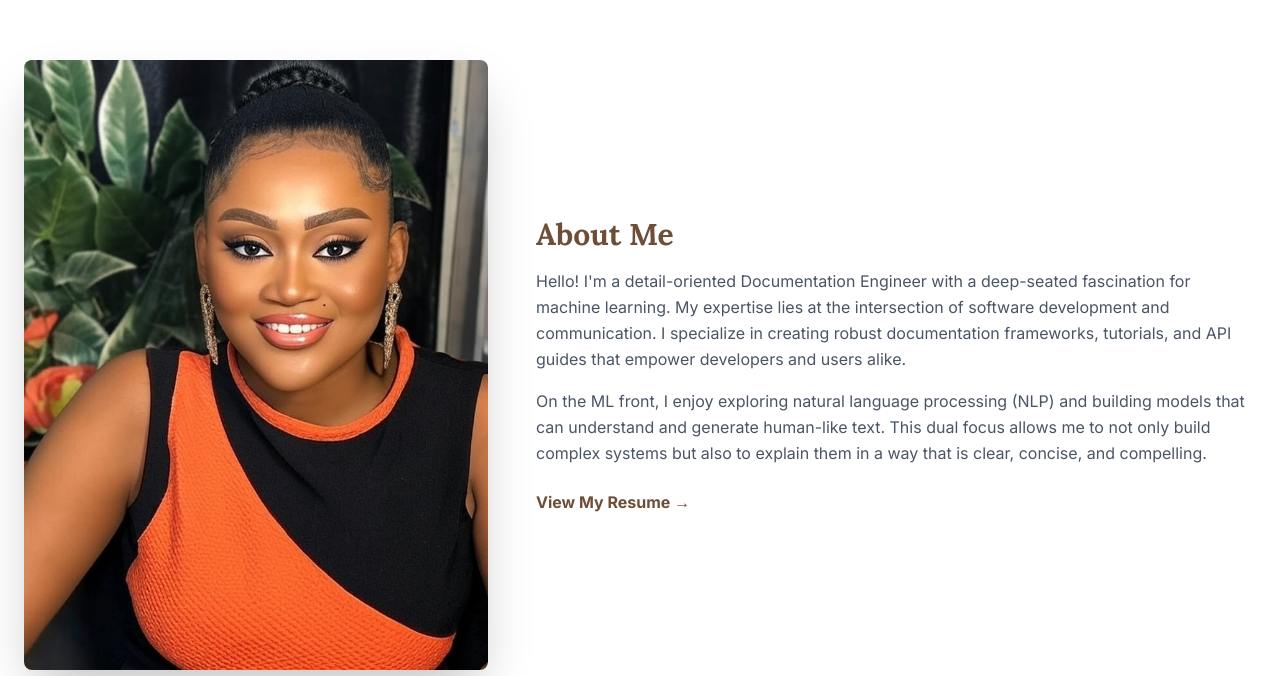
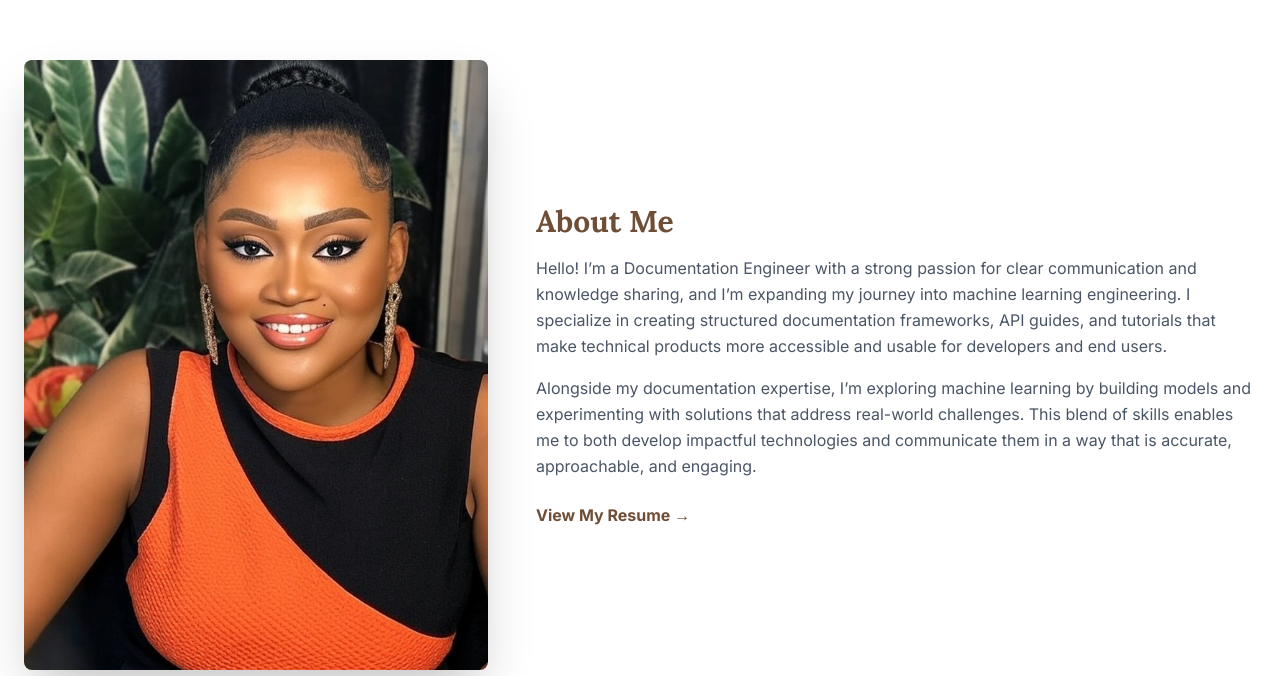
Before and after one commit to ezinneanne/my-portfolio, a Vue app in the folder portfolio/: page / in a window 1280 px wide. Shown: the part 603-1279 px from the top of the page. Built offline with nearby package versions, Linux system fonts and the light colour scheme.

Commit message:
add changes

```diff
--- a/portfolio/src/components/AboutMe.vue
+++ b/portfolio/src/components/AboutMe.vue
@@ -8,10 +8,12 @@
         <div class="md:col-span-3">
             <h2 class="text-3xl font-bold text-primary mb-4">About Me</h2>
             <p class="text-gray-600 mb-4 leading-relaxed">
-                Hello! I'm a detail-oriented Documentation Engineer with a deep-seated fascination for machine learning. My expertise lies at the intersection of software development and communication. I specialize in creating robust documentation frameworks, tutorials, and API guides that empower developers and users alike.
+                Hello! I’m a Documentation Engineer with a strong passion for clear communication and knowledge sharing, and I’m expanding my journey into machine learning engineering.
+                I specialize in creating structured documentation frameworks, API guides, and tutorials that make technical products more accessible and usable for developers and end users.
             </p>
             <p class="text-gray-600 mb-6 leading-relaxed">
-                On the ML front, I enjoy exploring natural language processing (NLP) and building models that can understand and generate human-like text. This dual focus allows me to not only build complex systems but also to explain them in a way that is clear, concise, and compelling.
+                Alongside my documentation expertise, I’m exploring machine learning by building models and experimenting with solutions that address real-world challenges.
+                This blend of skills enables me to both develop impactful technologies and communicate them in a way that is accurate, approachable, and engaging.
             </p>
             <a href="#resume" class="text-primary font-bold hover:underline">View My Resume &rarr;</a>
         </div>
--- a/portfolio/src/components/NavBar.vue
+++ b/portfolio/src/components/NavBar.vue
@@ -7,7 +7,7 @@
       <!-- Desktop Links -->
       <div class="hidden md:flex space-x-8 text-gray-700 font-bold">
         <router-link to="/resume" class="nav-link">Resume</router-link>
-        <router-link to="/about" class="nav-link">About Me</router-link>
+        <a href="#about" rel="noopener noreferrer" target="_blank" class="nav-link">About Me</a>
         <router-link to="/projects" class="nav-link">Projects</router-link>
         <a href="#blog" rel="noopener noreferrer" target="_blank" class="nav-link">Blog</a>
         <a href='#contact' rel="noopener noreferrer" target="_blank" class='nav-link'>Contact Me</a>
@@ -26,7 +26,7 @@
     <transition name="fade">
       <div v-if="isOpen" class="md:hidden bg-secondary pb-4">
         <router-link to="/resume" @click="toggleMenu" class="block py-2 px-6 text-gray-700 hover:bg-primary hover:text-secondary transition-colors duration-200">Resume</router-link>
-        <router-link to="/about" @click="toggleMenu" class="block py-2 px-6 text-gray-700 hover:bg-primary hover:text-secondary transition-colors duration-200">About Me</router-link>
+        <a href="#about" rel="noopener noreferrer" target="_blank" @click="toggleMenu" class="block py-2 px-6 text-gray-700 hover:bg-primary hover:text-secondary transition-colors duration-200">About Me</a>
         <router-link to="/projects" @click="toggleMenu" class="block py-2 px-6 text-gray-700 hover:bg-primary hover:text-secondary transition-colors duration-200">Projects</router-link>
         <a href="#blog" rel="noopener noreferrer" target="_blank" @click="toggleMenu" class="block py-2 px-6 text-gray-700 hover:bg-primary hover:text-secondary transition-colors duration-200">Blog</a>
         <a href="#contact"  rel="noopener noreferrer" target="_blank" @click="toggleMenu" class="block py-2 px-6 text-gray-700 hover:bg-primary hover:text-secondary transition-colors duration-200">Contact Me</a>
--- a/portfolio/src/router/index.js
+++ b/portfolio/src/router/index.js
@@ -15,11 +15,6 @@ const router = createRouter({
       component: () => import('../views/ResumeView.vue'),
     },
     {
-      path: '/about',
-      name: 'about',
-      component: () => import('../views/AboutView.vue'),
-    },
-    {
       path: '/projects',
       name: 'projects',
       component: () => import('../views/ProjectsView.vue'),
```
